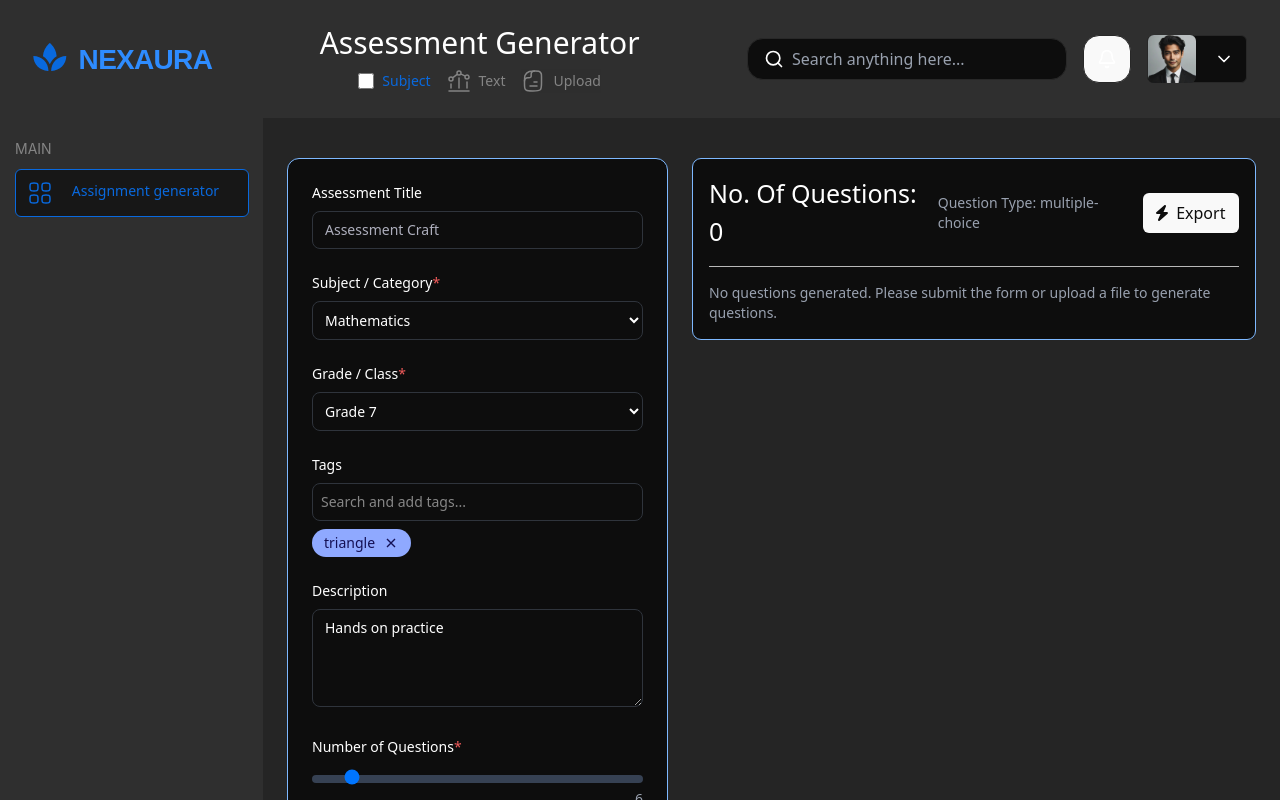
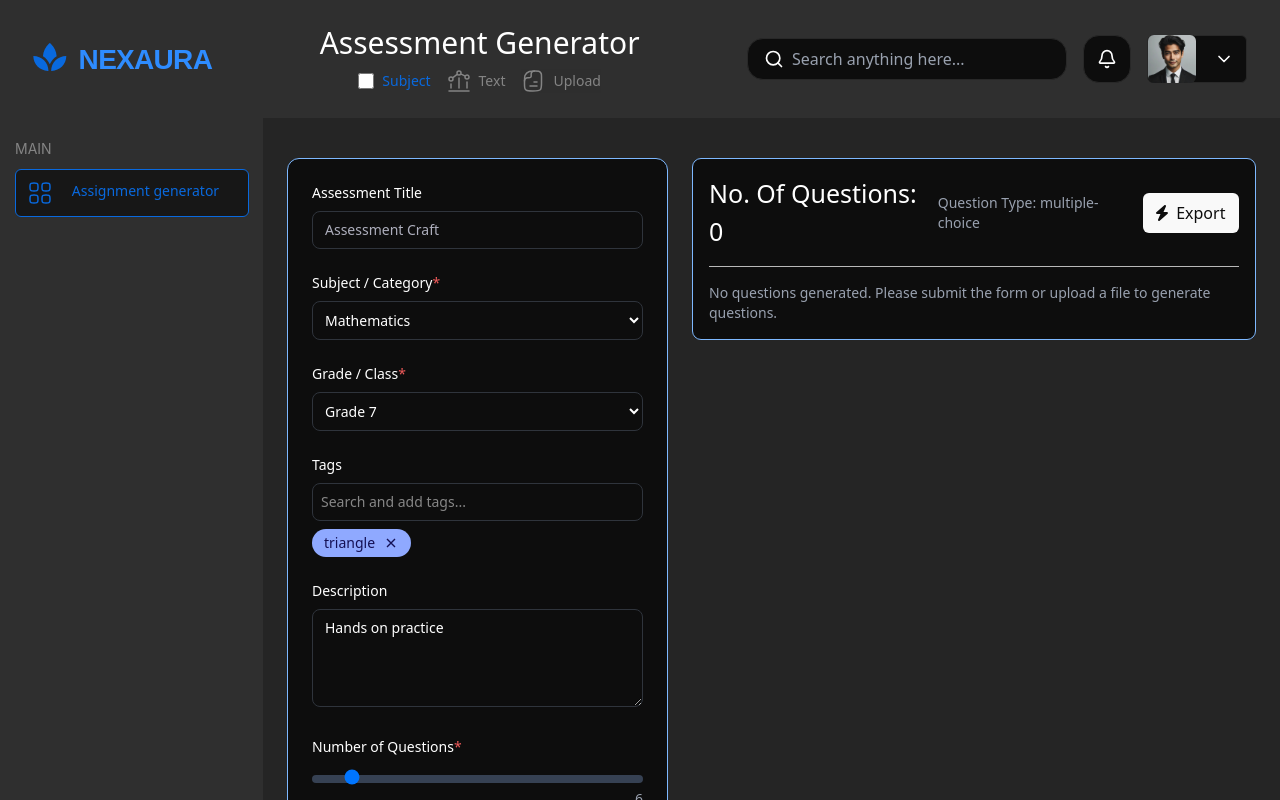
Before and after one commit to Smriti-Nexority/Nexaura-frontend, a React (Vite) app: page / in a window 1280 px wide. Shown: the top 800 px of the page. Built offline with nearby package versions, Linux system fonts and the light colour scheme.

Commit message:
css updates in navbar

```diff
--- a/src/Components/Navbar.jsx
+++ b/src/Components/Navbar.jsx
@@ -69,7 +69,7 @@ const Navbar = ({ onFileUpload }) => {
                 className="bg-transparent text-white placeholder-gray-400 focus:outline-none flex-1"
               />
             </div>
-            <button className="flex items-center justify-center bg-[#0D0D0D] border border-[#282828] rounded-2xl w-12 h-12 hover:bg-[#1a1a1a] transition-colors">
+            <button className="flex items-center justify-center bg-[#0D0D0D] border border-[#282828] rounded-2xl w-12 h-12 hover:bg-[#1a1a1a] transition-colors bell-button">
               <Bell size={20} />
             </button>
             <div className="flex items-center justify-between bg-[#0D0D0D] border border-[#282828] rounded-[6px] w-[100px] h-12 hover:bg-[#1a1a1a] transition-colors">
--- a/src/index.css
+++ b/src/index.css
@@ -92,13 +92,16 @@ button:focus-visible {
 /* enabled state: bg-[#0296E0] hover:bg-[#0280C7] */
 .export-button {
   background-color: #0296E0;
-  color: #fff;
   border: none;
   border-radius: 0.5rem;     /* ~rounded-xl */
   padding: 0.5rem 1rem;      /* ~py-2 px-4 */
   font-weight: 600;          /* ~font-semibold */
   transition: background-color 150ms ease, box-shadow 150ms ease;
   cursor: pointer;
+}
+
+.bell-button{
+  background-color: #0D0D0D;
 }
 
 .export-button:hover {
```
